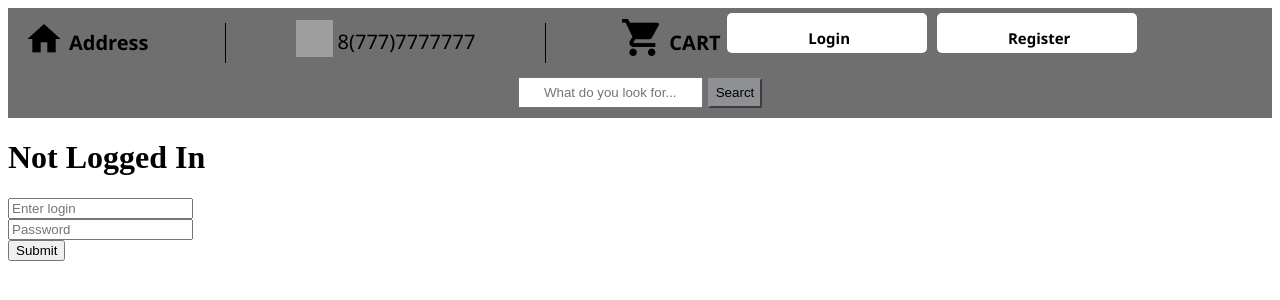
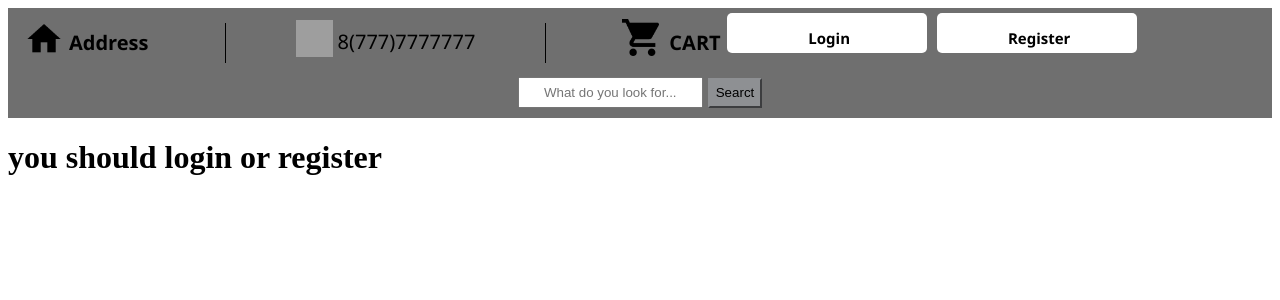
Before and after one commit to FIFSAK/WD-project-front, an Angular app in the folder app/: page /cart in a window 1280 px wide. Shown: the top 300 px of the page. Built offline with nearby package versions, Linux system fonts and the light colour scheme; grey boxes are pictures that could not be loaded.

Commit message:
fix acces token

```diff
--- a/app/src/app/cart/cart.component.html
+++ b/app/src/app/cart/cart.component.html
@@ -1,14 +1,6 @@
 <div *ngIf="!access_token">
-  <h1>Not Logged In</h1>
-  <form (ngSubmit)="login(loginInput, passwordInput)">
-    <div class="form-group">
-      <input type="email" class="form-control" [(ngModel)]="loginInput" name="login" placeholder="Enter login">
-    </div>
-    <div class="form-group">
-      <input type="password" class="form-control" [(ngModel)]="passwordInput" name="password" placeholder="Password">
-    </div>
-    <button type="submit" class="btn btn-primary">Submit</button>
-  </form>
+  <h1>you should login or register</h1>
+
 </div>
 <div *ngIf="access_token">
   <h1>Logged In - Cart Items</h1>
--- a/app/src/app/cart/cart.component.ts
+++ b/app/src/app/cart/cart.component.ts
@@ -19,26 +19,11 @@ export class CartComponent {
   }
 
   ngOnInit() {
-    this.access_token = localStorage.getItem('access_token');
+    this.access_token = localStorage.getItem('accessToken');
+    console.log('Access token:', this.access_token)
     if (this.access_token) {
       this.getCartItems();
     }
-  }
-
-  login(username: string, password: string): void {
-    this.service.login(username, password).subscribe((data: any) => {
-      this.access_token = data.access;
-      this.refresh_token = data.refresh;
-      if (typeof this.access_token === "string") {
-        localStorage.setItem('access_token', this.access_token);
-      }
-      console.log(this.access_token);
-      this.getCartItems();
-    });
-  }
-
-  register(username: string, password: string): void {
-    this.service.register(username, password).subscribe();
   }
 
   getCartItems(): void {
@@ -50,7 +35,7 @@ export class CartComponent {
       },
       error: (error) => {
         console.error('Error fetching cart items:', error);
-        localStorage.removeItem("access_token")
+        localStorage.removeItem("accessToken")
       }
     });
   }
--- a/app/src/app/login/login.component.ts
+++ b/app/src/app/login/login.component.ts
@@ -20,7 +20,7 @@ export class LoginComponent {
   onSubmit(): void {
     this.loginService.login(this.username, this.password).subscribe(
       response => {
-        localStorage.setItem('userToken', response.access);
+        localStorage.setItem('accessToken', response.access);
         localStorage.setItem('username', this.username);
         this.isLoggedIn = true;
         this.router.navigate(['/']);
--- a/app/src/app/login/login.service.ts
+++ b/app/src/app/login/login.service.ts
@@ -40,7 +40,7 @@ export class LoginService {
   }
 
   logout(): void {
-    localStorage.removeItem('userToken');
+    localStorage.removeItem('accessToken');
     localStorage.removeItem('username');
   }
 
@@ -49,7 +49,7 @@ export class LoginService {
   }
 
   isLoggedIn(): boolean {
-    return !!localStorage.getItem('userToken');
+    return !!localStorage.getItem('accessToken');
   }
 
 
```
